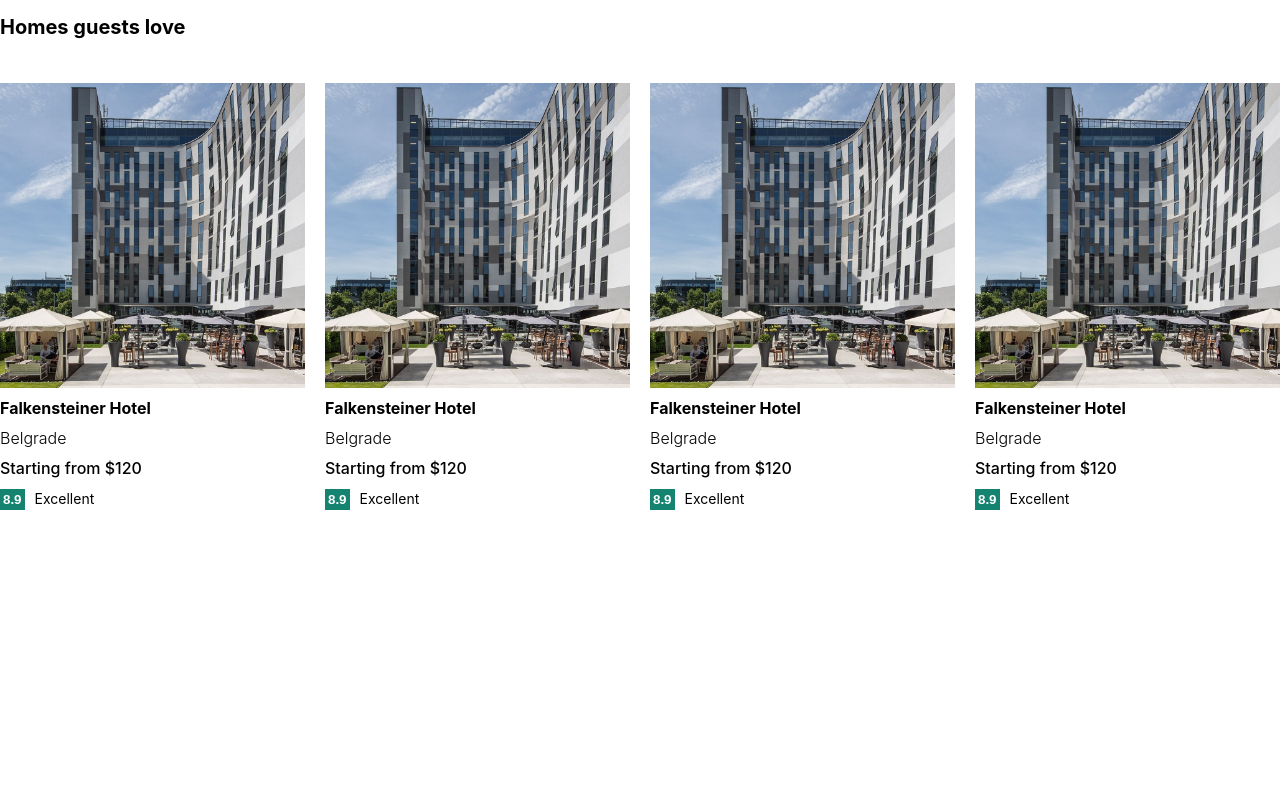
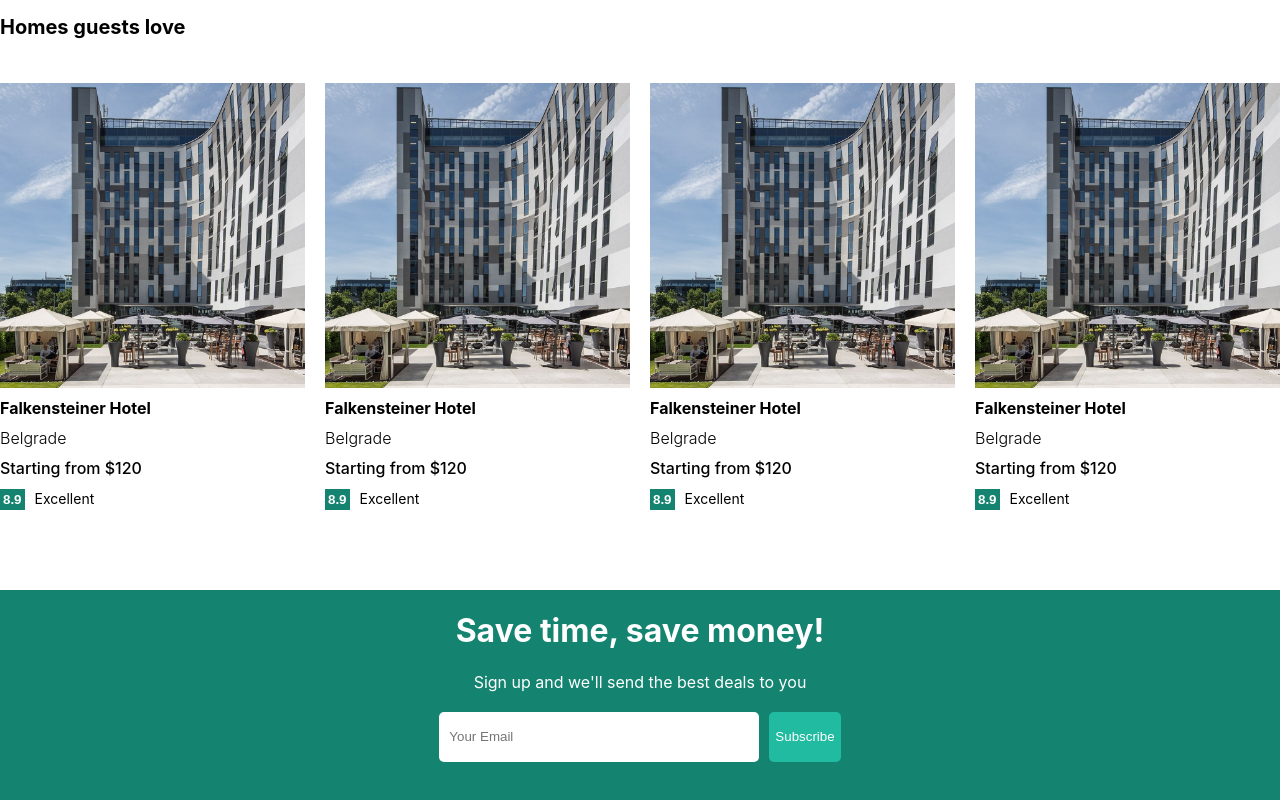
Before and after one commit to ognjenp97/project_2, a React (Create React App) app: page / in a window 1280 px wide. Shown: the part 1081-1881 px from the top of the page. Before the commit the page ends 1591 px from the top, so only its background shows below. Built offline with nearby package versions, Linux system fonts and the light colour scheme.

Commit message:
Added email list component

```diff
--- /dev/null
+++ b/src/components/mailList/MailList.js
@@ -0,0 +1,18 @@
+import "./mailList.css";
+
+const MailList = () => {
+  return (
+    <div className="mail">
+      <h1 className="mailTitle">Save time, save money!</h1>
+      <span className="mailDesc">
+        Sign up and we'll send the best deals to you
+      </span>
+      <div className="mailInputContainer">
+        <input type="text" placeholder="Your Email" />
+        <button>Subscribe</button>
+      </div>
+    </div>
+  );
+};
+
+export default MailList;
--- /dev/null
+++ b/src/components/mailList/mailList.css
@@ -0,0 +1,33 @@
+.mail {
+  width: 100%;
+  margin-top: 50px;
+  background-color: #148471;
+  color: white;
+  display: flex;
+  flex-direction: column;
+  align-items: center;
+}
+
+.mailInputContainer {
+  margin-top: 20px;
+  margin-bottom: 50px;
+}
+
+.mailInputContainer > input {
+  width: 300px;
+  height: 30px;
+  padding: 10px;
+  border: none;
+  border-radius: 5px;
+  margin-right: 10px;
+}
+
+.mailInputContainer > button {
+  height: 50px;
+  background-color: #20bba1;
+  color: white;
+  font-weight: 500;
+  border: none;
+  border-radius: 5px;
+  cursor: pointer;
+}
--- a/src/pages/home/Home.js
+++ b/src/pages/home/Home.js
@@ -5,6 +5,7 @@
 import Featured from "../../components/featured/Featured";
 import PropertyList from "../../components/propertyList/PropertyList";
 import FeaturedBooking from "../../components/featuredBooking/FeaturedBooking";
+import MailList from "../../components/mailList/MailList";
 
 const Home = () => {
   return (
@@ -17,6 +18,7 @@
         <PropertyList />
         <h1 className="homeTitle">Homes guests love</h1>
         <FeaturedBooking />
+        <MailList />
       </div>
     </div>
   );
```
